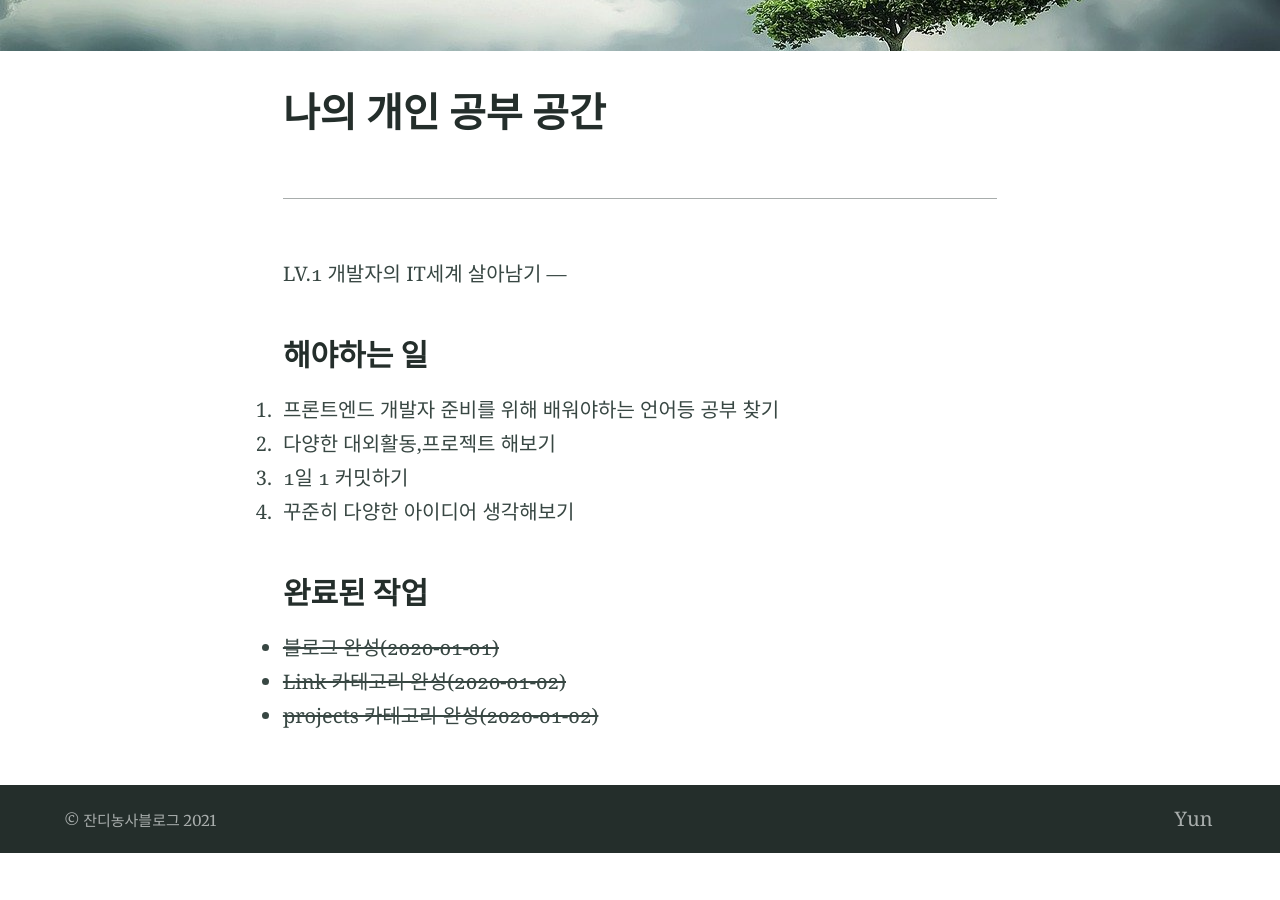
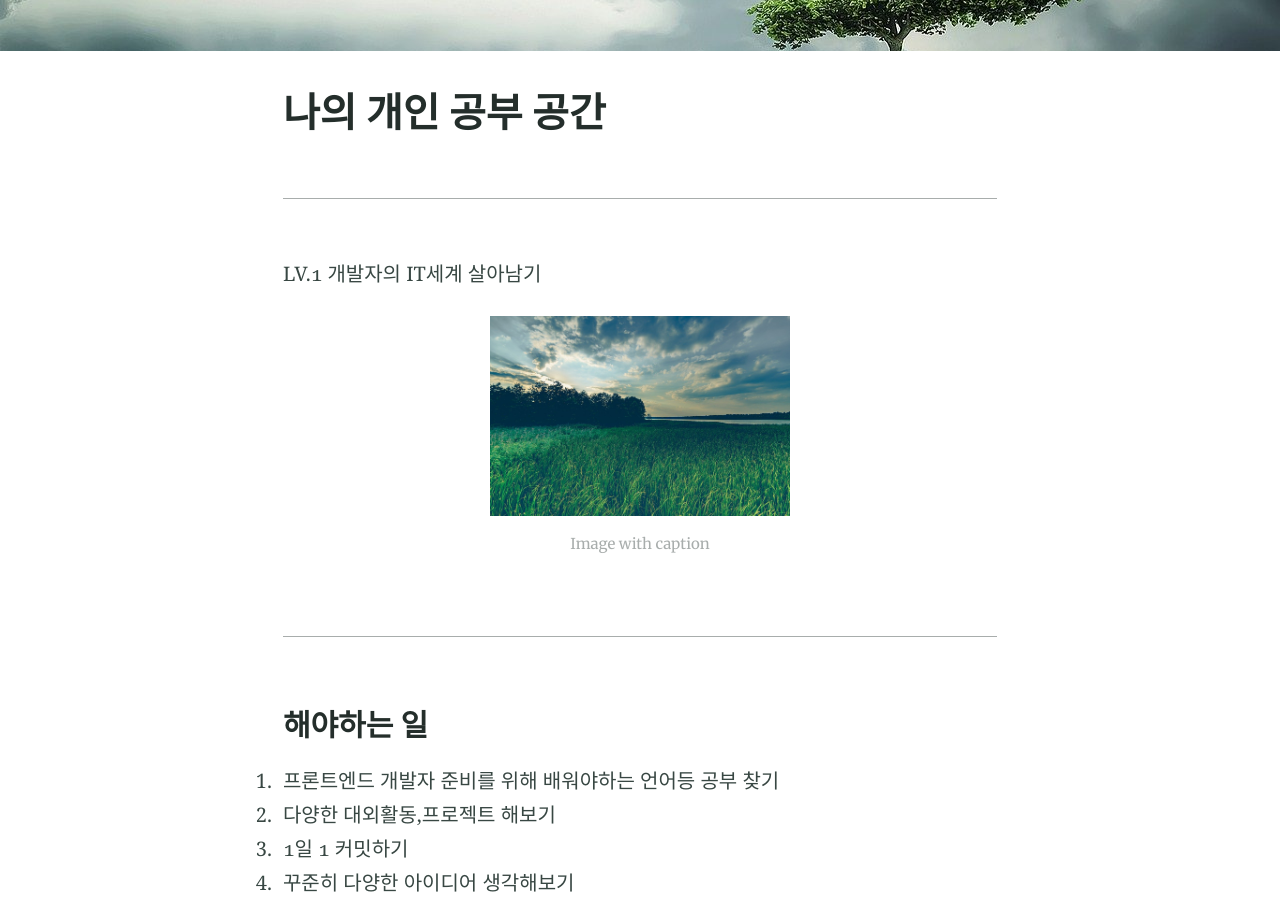
Before and after one commit to EngineerYun/EngineerYun.github.io, a Jekyll site: the page built from index.md, in a window 1280 px wide and 900 px high, scrolled down 373 px. Built offline with Jekyll 4.4.1, drawn with Linux system fonts in a browser that asks for light colours; before the commit the page ends 1226 px from its top, so only the background shows below that.

Commit message:
index 이미지 추가

```diff
--- a/index.md
+++ b/index.md
@@ -8,6 +8,7 @@
 ---
 ---
 LV.1 개발자의 IT세계 살아남기
+{% include figure.html image="/assets/logos/sky_gress.jpg" caption="Image with caption" width="300" height="800" %}
 ---
 
 ### 해야하는 일
```
